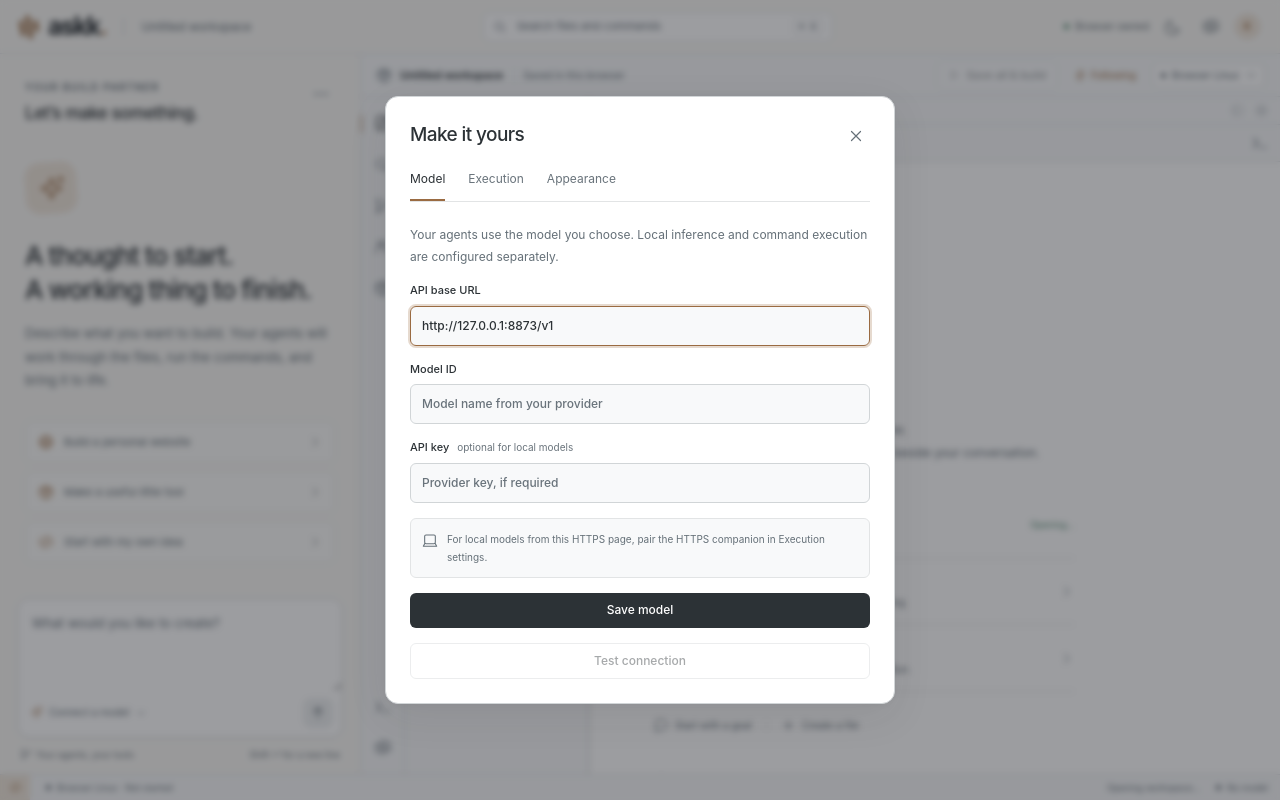
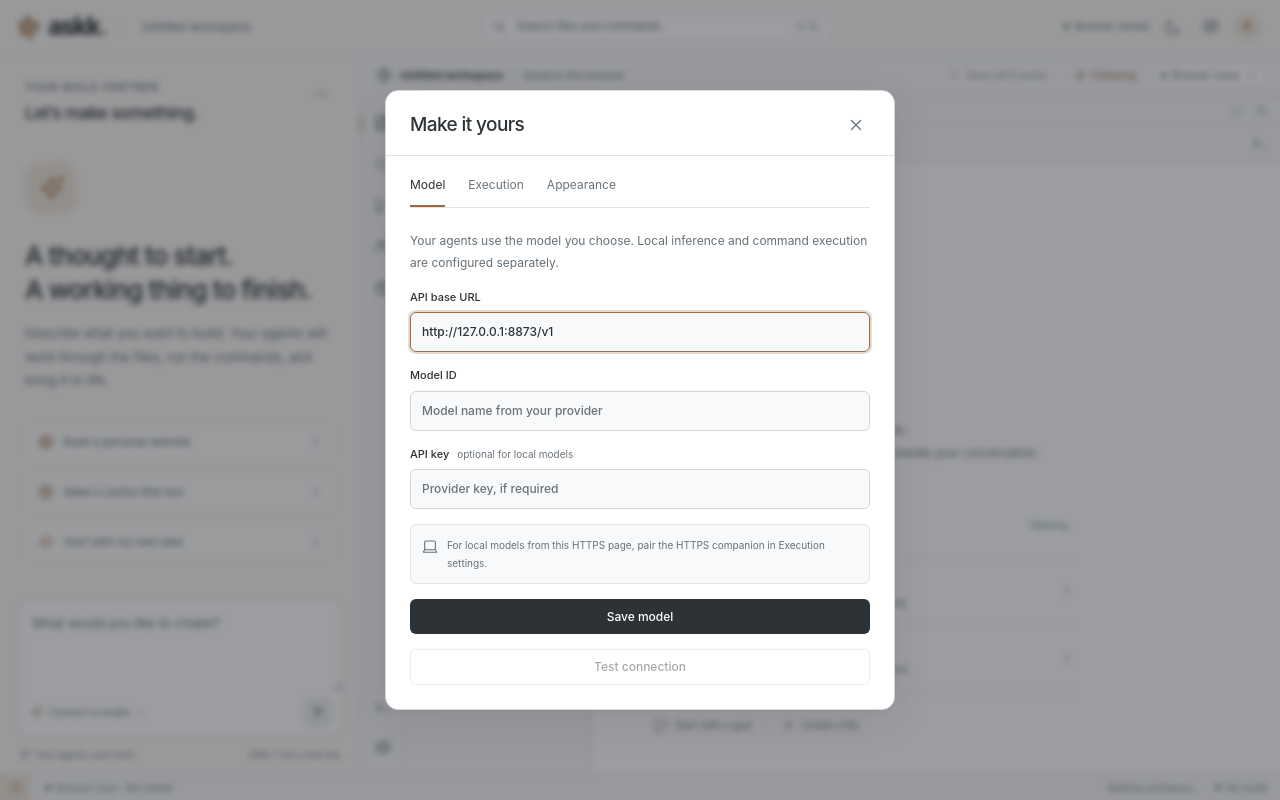
Before and after one commit to kaush4l/ASKK, a Next.js app: page / in a window 1280 px wide. Both pictures are taken after a click on the button 1211 px from the left and 26 px from the top of the page. Built offline with nearby package versions, Linux system fonts and the light colour scheme.

Commit message:
fix: expose runtime diagnostics and dialog controls

```diff
--- /dev/null
+++ b/public/sw.js
@@ -0,0 +1,2 @@
+/* Keep the previous registration URL updatable so cached clients can migrate. */
+importScripts('./coi-serviceworker.js')
--- a/scripts/check-deployment.js
+++ b/scripts/check-deployment.js
@@ -19,9 +19,10 @@ export async function checkDeployment(directory = 'out', { basePath = '/ASKK', r
   if (bytes > 1_000_000_000) throw new Error('Published site exceeds 1 GB')
   const index = await readFile(join(root, 'index.html'), 'utf8')
   if (!index.includes(`${basePath}/_next/`)) throw new Error(`Export does not reference the configured ${basePath} asset prefix`)
-  for (const name of ['.nojekyll', 'coi-serviceworker.js', 'artifact-preview.html', 'agents/index.json', 'workbench.json', 'runtime/modules/runtime/agent.worker.js']) if (!files.some(file => file.path === name)) throw new Error(`Missing required deployment asset: ${name}`)
+  for (const name of ['.nojekyll', 'coi-serviceworker.js', 'sw.js', 'artifact-preview.html', 'agents/index.json', 'workbench.json', 'runtime/modules/runtime/agent.worker.js']) if (!files.some(file => file.path === name)) throw new Error(`Missing required deployment asset: ${name}`)
   let runtime
   if (requireRuntime) {
+    for (const name of ['runtime.html', 'runtime.js', 'assets.js', 'ownership.js', 'idbfs-links.js']) if (!files.some(file => file.path === `browser-linux/${name}`)) throw new Error(`Missing runtime support module: ${name}`)
     runtime = JSON.parse(await readFile(join(root, 'browser-linux/generated/manifest.json'), 'utf8'))
     if (!runtime.id || runtime.verification?.browser === false) console.warn('Runtime manifest does not yet record a browser boot; the deployment must be tested before readiness is claimed.')
     // Publisher and runtime loader verify asset hashes. Validate all declared public pieces here too.
--- a/src/workbench/Modal.jsx
+++ b/src/workbench/Modal.jsx
@@ -1,9 +1,10 @@
 'use client'
-import { useEffect, useRef } from 'react'
+import { useEffect, useId, useRef } from 'react'
 import { IconButton } from './Icons.jsx'
 
 export default function Modal({ title, children, onClose, wide = false, focusInput = true }) {
   const dialog = useRef(null)
+  const titleId = useId()
   // Capture before React mounts autoFocus children inside the dialog.
   const returnFocus = useRef(typeof document === 'undefined' ? null : document.activeElement)
   useEffect(() => {
@@ -19,7 +20,7 @@ export default function Modal({ title, children, onClose, wide = false, focusInp
       })
     }
   }, [])
-  return <dialog ref={dialog} className={`modal ${wide ? 'modal-wide' : ''}`} onCancel={event => { event.preventDefault(); onClose() }} onClick={event => { if (event.target === dialog.current) onClose() }} aria-labelledby="modal-title">
-    <div className="modal-content"><div className="modal-heading"><h2 id="modal-title">{title}</h2><IconButton icon="close" label="Close dialog" onClick={onClose}/></div>{children}</div>
+  return <dialog ref={dialog} className={`modal ${wide ? 'modal-wide' : ''}`} onCancel={event => { event.preventDefault(); onClose() }} onClick={event => { if (event.target === dialog.current) onClose() }} aria-labelledby={titleId}>
+    <div className="modal-content"><div className="modal-heading"><h2 id={titleId}>{title}</h2><IconButton icon="close" label="Close dialog" onClick={onClose}/></div><div className="modal-body">{children}</div></div>
   </dialog>
 }
--- a/src/workbench/workbench.css
+++ b/src/workbench/workbench.css
@@ -339,12 +339,14 @@
   .toast>svg { color: var(--accent); }
   .toast>span { overflow-wrap: anywhere; }
   .compact-switch { display: none; }
-  .modal { background: transparent; border: 0; color: var(--text); padding: 20px; max-width: min(550px, calc(100vw - 16px)); width: 550px; max-height: 90dvh; margin: auto; overflow: visible; }
+  .modal { --modal-gutter: 20px; --modal-height: min(90dvh, calc(100dvh - env(safe-area-inset-top) - env(safe-area-inset-bottom) - 16px)); background: transparent; border: 0; color: var(--text); padding: var(--modal-gutter); max-width: min(550px, calc(100vw - 16px)); width: 550px; max-height: var(--modal-height); margin: auto; overflow: visible; }
   .modal::backdrop { background: #080c1366; backdrop-filter: blur(3px); }
-  .modal-content { background: var(--editor); border: 1px solid var(--line-strong); border-radius: 13px; box-shadow: var(--shadow); padding: 24px; max-height: calc(90dvh - 40px); overflow-y: auto; animation: arrive 160ms ease-out; }
+  .modal-content { display: flex; flex-direction: column; background: var(--editor); border: 1px solid var(--line-strong); border-radius: 13px; box-shadow: var(--shadow); max-height: calc(var(--modal-height) - 2 * var(--modal-gutter)); overflow: hidden; animation: arrive 160ms ease-out; }
+  .modal-body { min-height: 0; overflow-y: auto; overscroll-behavior: contain; scroll-padding-block: 12px; padding: 20px 24px 24px; }
   .modal-wide { width: 1080px; max-width: calc(100vw - 24px); }
-  .modal-heading { display: flex; justify-content: space-between; align-items: center; gap: 14px; margin-bottom: 20px; }
-  .modal-heading h2 { font-weight: 550; font-size: 19px; letter-spacing: -.6px; }
+  .modal-heading { flex: 0 0 auto; display: flex; justify-content: space-between; align-items: center; gap: 14px; padding: 20px 24px 16px; border-bottom: 1px solid var(--line); }
+  .modal-heading h2 { min-width: 0; overflow-wrap: anywhere; font-weight: 550; font-size: 19px; letter-spacing: -.6px; }
+  .modal-heading>.icon-button { flex-shrink: 0; }
   .modal-description { color: var(--secondary); font-size: 12px; line-height: 1.8; margin-bottom: 18px; }
   .modal-footer { display: flex; justify-content: flex-end; gap: 8px; margin-top: 23px; }
   .field-label, .settings-form>label { display: block; font-size: 11px; font-weight: 550; margin-bottom: 7px; }
@@ -463,7 +465,7 @@
     .conversation-heading { padding: 21px 22px 10px; }.transcript { padding: 9px 22px 20px; }.conversation-welcome { padding-top: 18px; }.conversation-welcome h2 { font-size: 28px; }.conversation-welcome>p { font-size: 13px; }.welcome-orbit { margin-bottom: 23px; }.starter-prompts { margin-top: 24px; }
     .composer-wrap { padding: 9px 13px calc(10px + env(safe-area-inset-bottom)); }.composer textarea { min-height: 85px; font-size: 16px; }.composer-foot { font-size: 9px; }.message .markdown { font-size: 13px; }
     .status-bar { display: none; }.toast { bottom: 20px; right: 12px; max-width: calc(100vw - 24px); }
-    .modal { padding: 4px; max-width: calc(100vw - 16px); }.modal-content { padding: 20px; max-height: 86dvh; }.modal-heading h2 { font-size: 18px; }
+    .modal { --modal-gutter: 4px; max-width: calc(100vw - 16px); }.modal-heading { padding: 16px 20px 12px; }.modal-body { padding: 16px 20px 20px; }.modal-heading h2 { font-size: 18px; }
     .conflict-grid { grid-template-columns: 1fr; }.conflict-grid textarea { min-height: 130px; }.modal-footer { flex-wrap: wrap; }
     .preview-toolbar { gap: 3px; padding-inline: 7px; }.preview-toolbar select { max-width: 75px; }.preview-address { font-size: 9px; }.empty-preview { padding: 26px; }.empty-preview h2 { font-size: 21px; }
     .workspace-footnote { padding-top: 22px; }.command-session-row>span { display: none; }
```
Also changed, not shown: src/workbench/Workbench.jsx (+8 -4 lines), 3 other files (tests, documents, lock files or other folders).
